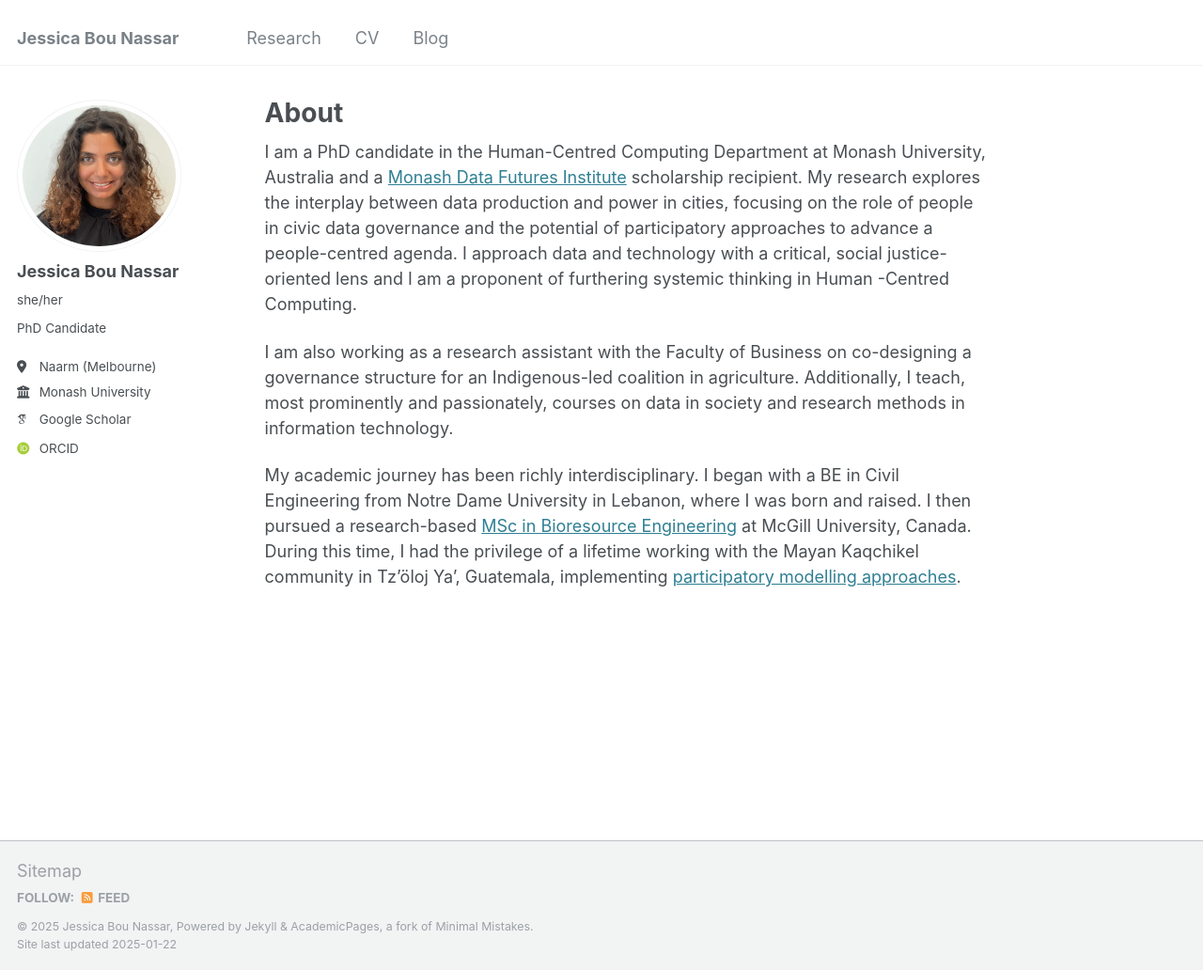
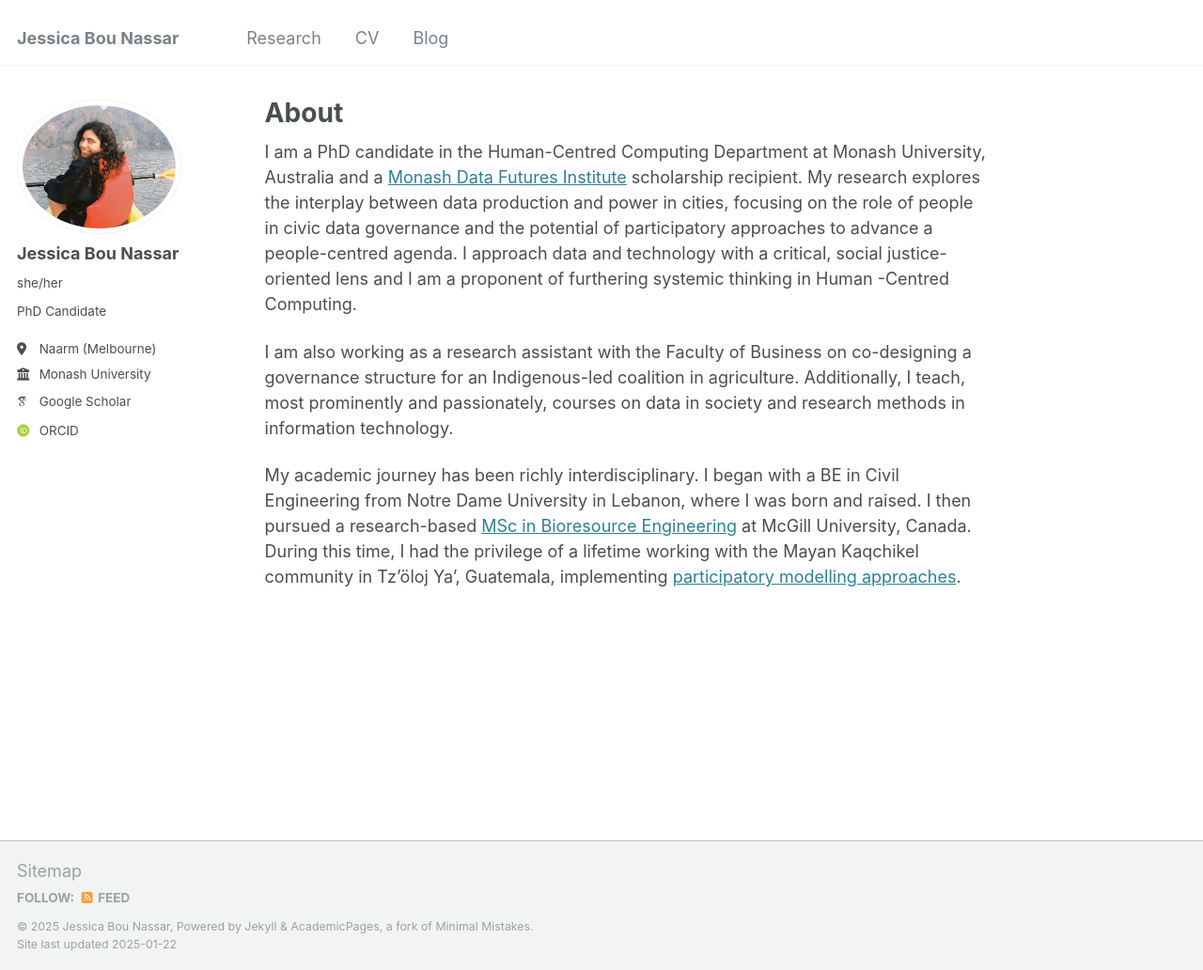
Before and after one commit to jessicabounassar/jessicabounassar.github.io, a Jekyll site: the page built from _pages/about.md, in a window 1280 px wide and 1032 px high. Shown: the whole window at 94% size. Built offline with Jekyll 4.4.1, drawn with Linux system fonts in a browser that asks for light colours; some web fonts are replaced.

Commit message:
Update _config.yml

```diff
--- a/_config.yml
+++ b/_config.yml
@@ -21,7 +21,7 @@ repository               : "jessicabounassar.github.io"
 #               Additional customization can be done by editing /_includes/author-profile.html
 author:
   # Biographic information
-  avatar           : "profileimage.JPG"
+  avatar           : "profilepice.JPG"
   name             : "Jessica Bou Nassar"
   pronouns         : "she/her"
   bio              : "PhD Candidate"
```
